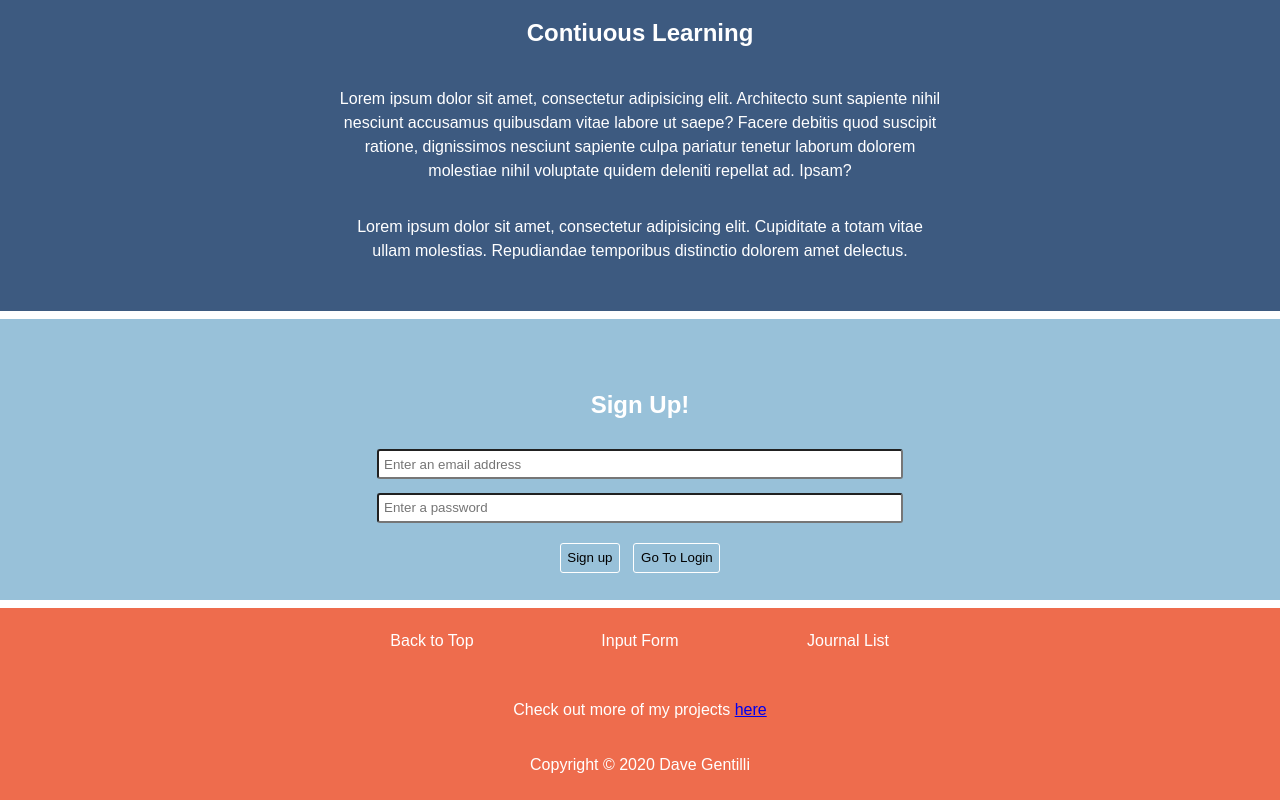
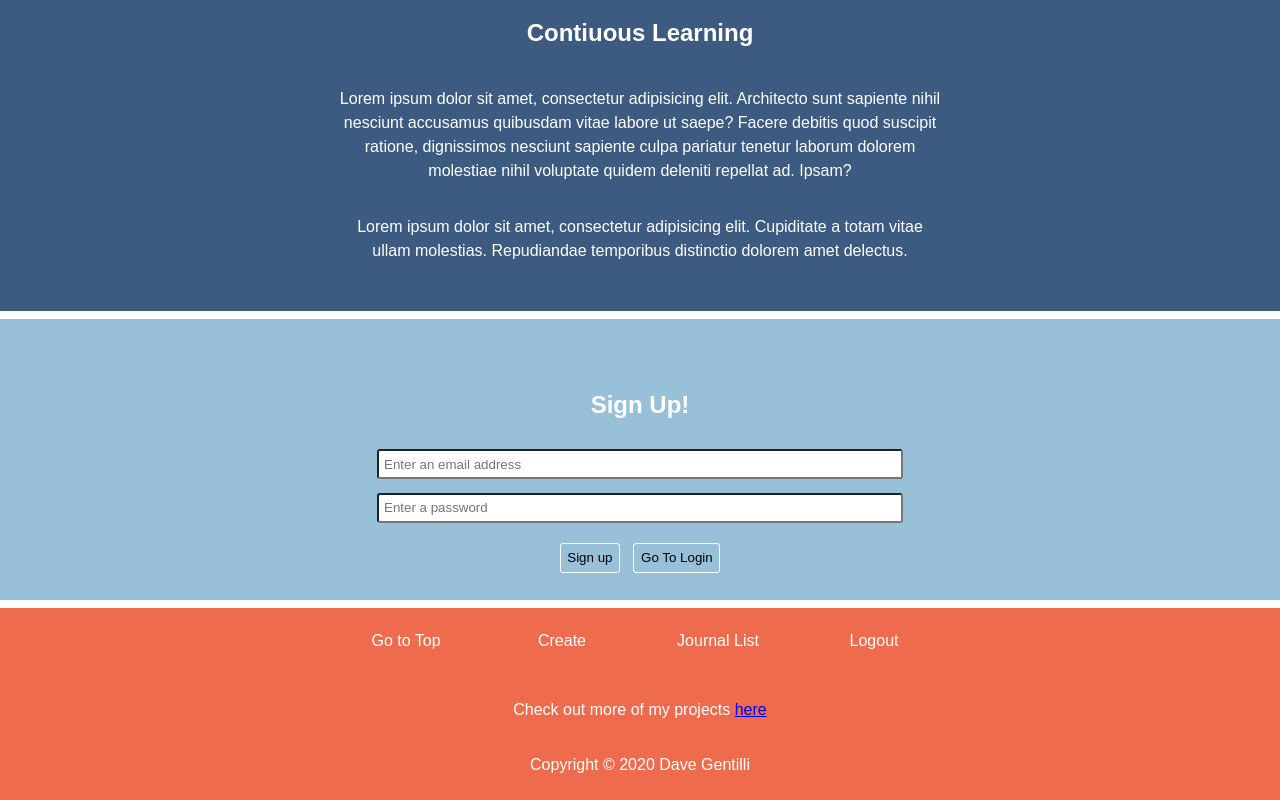
Before and after one commit to dgentilli/Programming-Journal-Refactor, a React (Create React App) app in the folder client/: page / in a window 1280 px wide. Shown: the part 527-1327 px from the top of the page. Built offline with nearby package versions, Linux system fonts and the light colour scheme.

Commit message:
Footer: Add Logout nav link

```diff
--- a/client/src/App.css
+++ b/client/src/App.css
@@ -254,4 +254,7 @@
   .input-container form{
     grid-column: 2/4;
   }
+  .list-container h2, ul{
+    grid-column: 2/4;
+  }
 }
--- a/client/src/components/Footer.js
+++ b/client/src/components/Footer.js
@@ -12,9 +12,10 @@ class Footer extends Component {
         return (
             <div className="footer-container">
                 <div className="footer-nav-links">
-                    <a href="#top">Back to Top</a>
-                    <a href="#input">Input Form</a>
+                    <a href="#top">Go to Top</a>
+                    <a href="#input">Create</a>
                     <a href="#journal">Journal List</a>
+                    <a href="#logout-btn">Logout</a>
                 </div>
                 <p className="footer-projects">Check out more of my projects <a href="https://www.davegentilli.com/">here</a></p>
                 <div className="copyright-container">Copyright &copy; {new Date().getFullYear()} Dave Gentilli</div>
```
